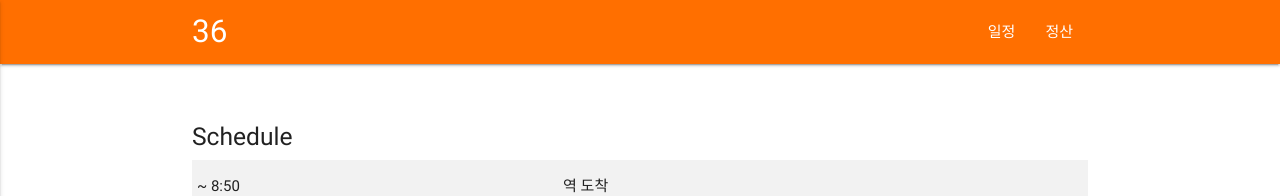
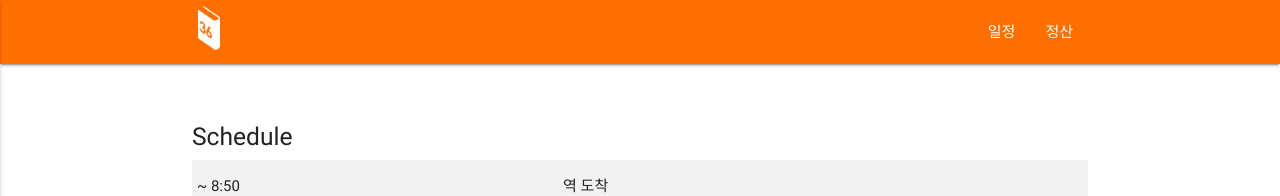
Before and after one commit to sjstyle/hangul_event_36, a Jekyll site: the page built from index.md, in a window 1280 px wide. Shown: the top 196 px of the page. Built offline with Jekyll 4.4.1, drawn with Linux system fonts in a browser that asks for light colours.

Commit message:
Add files via upload

```diff
--- a/_includes/header.html
+++ b/_includes/header.html
@@ -1,5 +1,5 @@
 <nav class="amber darken-4" role="navigation">
-    <div class="nav-wrapper container"><a id="logo-container" class="brand-logo" href="{{ "/" | relative_url }}">36</a>
+    <div class="nav-wrapper container"><a id="logo-container" class="brand-logo" href="{{ "/" | relative_url }}"><img style="margin-top: 6px; margin-left: 6px" width="22px" height="44px" src="/assets/logo.png"></a>
     {% assign default_paths = site.pages | map: "path" %}
     {% assign page_paths = site.header_pages | default: default_paths %}
 
```
Also changed, not shown: assets/logo.png (added).
